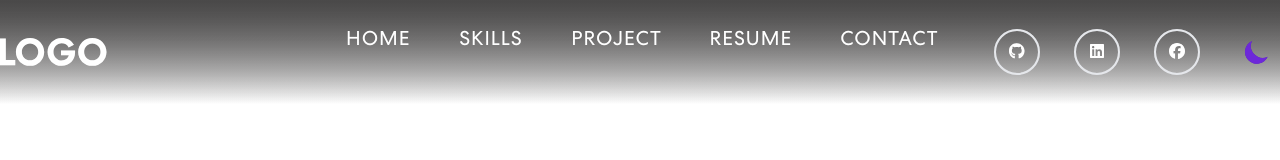
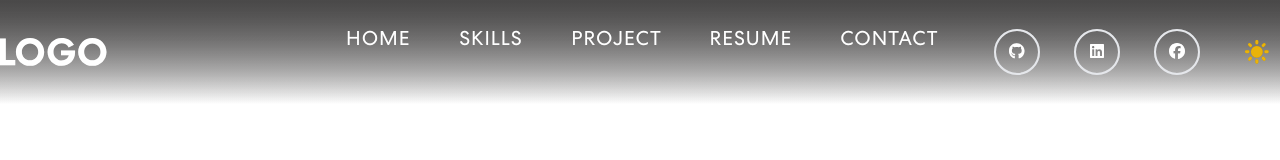
Before and after one commit to minhnhutbui/resume, a Next.js app: page /Skills in a window 1280 px wide. Both pictures are taken after a click on the button 1257 px from the left and 52 px from the top of the page. Shown: the top 160 px of the page. Built offline with nearby package versions, Linux system fonts and the light colour scheme.

Commit message:
Fix toggling dark and light mode

```diff
--- a/src/app/layout.tsx
+++ b/src/app/layout.tsx
@@ -3,6 +3,7 @@ import NavBar from '@/components/NavBar';
 import type { Metadata } from 'next';
 import { Inter } from 'next/font/google';
 import './globals.scss';
+import { ThemeProvider } from '@/contexts/ThemeContext';
 
 const inter = Inter({ subsets: ['latin'] });
 
@@ -19,9 +20,11 @@ export default function RootLayout({
     return (
         <html lang="en">
             <body>
-                <NavBar />
-                {children}
-                <Footer />
+                <ThemeProvider>
+                    <NavBar />
+                    {children}
+                    <Footer />
+                </ThemeProvider>
             </body>
         </html>
     );
--- a/src/components/Banner/index.tsx
+++ b/src/components/Banner/index.tsx
@@ -3,16 +3,19 @@ import { ReactElement, useContext } from 'react';
 import styles from './Banner.module.scss';
 import { ThemeContext, ThemeContextProps } from '@/contexts/ThemeContext';
 import Typewriter from 'typewriter-effect';
+import classNames from 'classnames/bind';
+
+const cx = classNames.bind(styles);
 
 function Banner(): ReactElement {
     const themeValue = useContext<ThemeContextProps>(ThemeContext);
     const theme = themeValue.theme;
     return (
-        <div className={`${styles['wrapper']} h-full`}>
-            <video autoPlay muted loop className={theme === 'light' ? 'videoIn' : 'videoOut'}>
+        <div className={cx('wrapper', 'h-full')}>
+            <video autoPlay muted loop className={theme === 'light' ? cx('videoIn') : cx('videoOut')}>
                 <source src="/assets/background/Sunny.mp4" type="video/mp4" />
             </video>
-            <video autoPlay muted loop className={theme === 'dark' ? 'videoIn' : 'videoOut'}>
+            <video autoPlay muted loop className={theme === 'dark' ? cx('videoIn') : cx('videoOut')}>
                 <source src="/assets/background/Night_clear.mp4" type="video/mp4" />
             </video>
             {/* <video autoPlay muted loop className={cx('videoOut')}>
--- a/src/components/NavBar/index.tsx
+++ b/src/components/NavBar/index.tsx
@@ -7,6 +7,9 @@ import { FontAwesomeIcon } from '@fortawesome/react-fontawesome';
 import { faFacebook, faGithub, faLinkedin } from '@fortawesome/free-brands-svg-icons';
 import { NavBarItem } from './types/NavItem';
 import { ThemeContext } from '@/contexts/ThemeContext';
+import classNames from 'classnames/bind';
+
+const cx = classNames.bind(styles);
 
 function NavBar(): ReactElement {
     const themeValue = useContext(ThemeContext);
@@ -101,7 +104,10 @@ function NavBar(): ReactElement {
                     <button className={'min-w-9 basis-1/7 rounded-lg p-2'} onClick={themeValue.toggleTheme}>
                         <svg
                             xmlns="http://www.w3.org/2000/svg"
-                            className="fill-yellow-500 hidden dark:block"
+                            className={cx('fill-yellow-500', {
+                                block: themeValue.theme === 'dark',
+                                hidden: themeValue.theme === 'light',
+                            })}
                             fill="currentColor"
                             viewBox="0 0 20 20"
                         >
@@ -113,7 +119,10 @@ function NavBar(): ReactElement {
                         </svg>
                         <svg
                             xmlns="http://www.w3.org/2000/svg"
-                            className="fill-violet-700 block dark:hidden"
+                            className={cx('fill-violet-700', {
+                                block: themeValue.theme === 'light',
+                                hidden: themeValue.theme === 'dark',
+                            })}
                             fill="currentColor"
                             viewBox="0 0 20 20"
                         >
```
Also changed, not shown: src/contexts/ThemeContext.tsx (+6 -8 lines).
